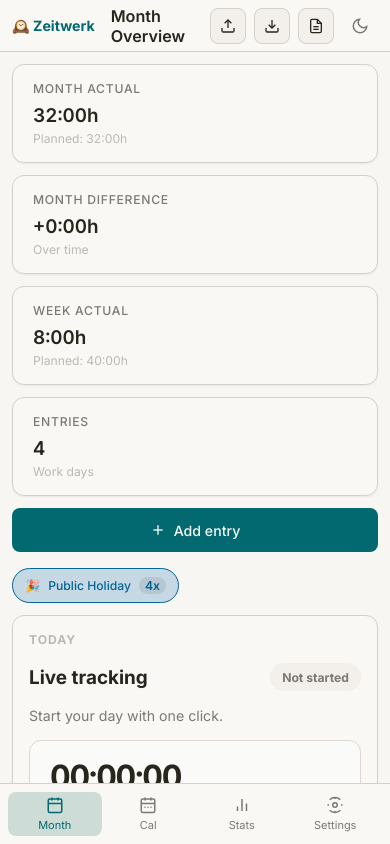
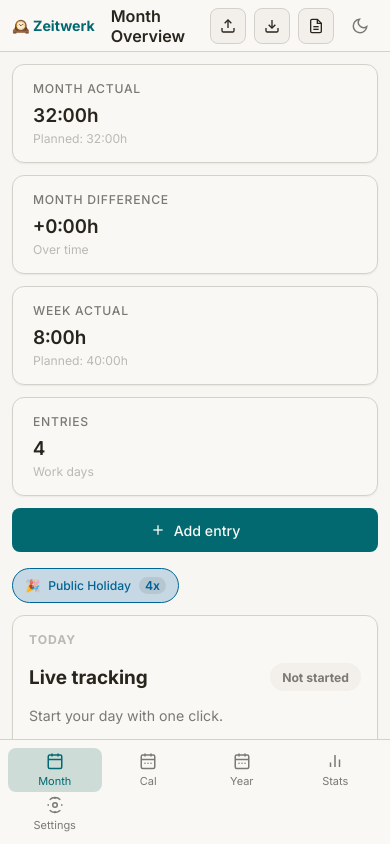
Before and after one commit to beri336/zeitwerk, a Vue app: page /#/tracking in a window 390 px wide. Built offline with nearby package versions, Linux system fonts and the light colour scheme.

Commit message:
fix: year overview for mobile devices

```diff
--- a/src/components/AppBottomNav.vue
+++ b/src/components/AppBottomNav.vue
@@ -27,6 +27,19 @@ const route = useRoute()
                 <circle cx="16" cy="15" r="1" fill="currentColor" stroke="none" />
             </svg>
             <span>Cal</span>
+        </RouterLink>
+
+        <RouterLink to="/year" class="bottom-nav__item" :class="{ active: route.path === '/year' }">
+            <svg width="18" height="18" viewBox="0 0 24 24" fill="none" stroke="currentColor" stroke-width="2">
+                <rect x="3" y="4" width="18" height="18" rx="2" />
+                <line x1="16" y1="2" x2="16" y2="6" />
+                <line x1="8" y1="2" x2="8" y2="6" />
+                <line x1="3" y1="10" x2="21" y2="10" />
+                <circle cx="8" cy="15" r="1" fill="currentColor" stroke="none" />
+                <circle cx="12" cy="15" r="1" fill="currentColor" stroke="none" />
+                <circle cx="16" cy="15" r="1" fill="currentColor" stroke="none" />
+            </svg>
+            <span>Year</span>
         </RouterLink>
 
         <RouterLink to="/diagrams" class="bottom-nav__item" :class="{ active: route.path === '/diagrams' }">
```
